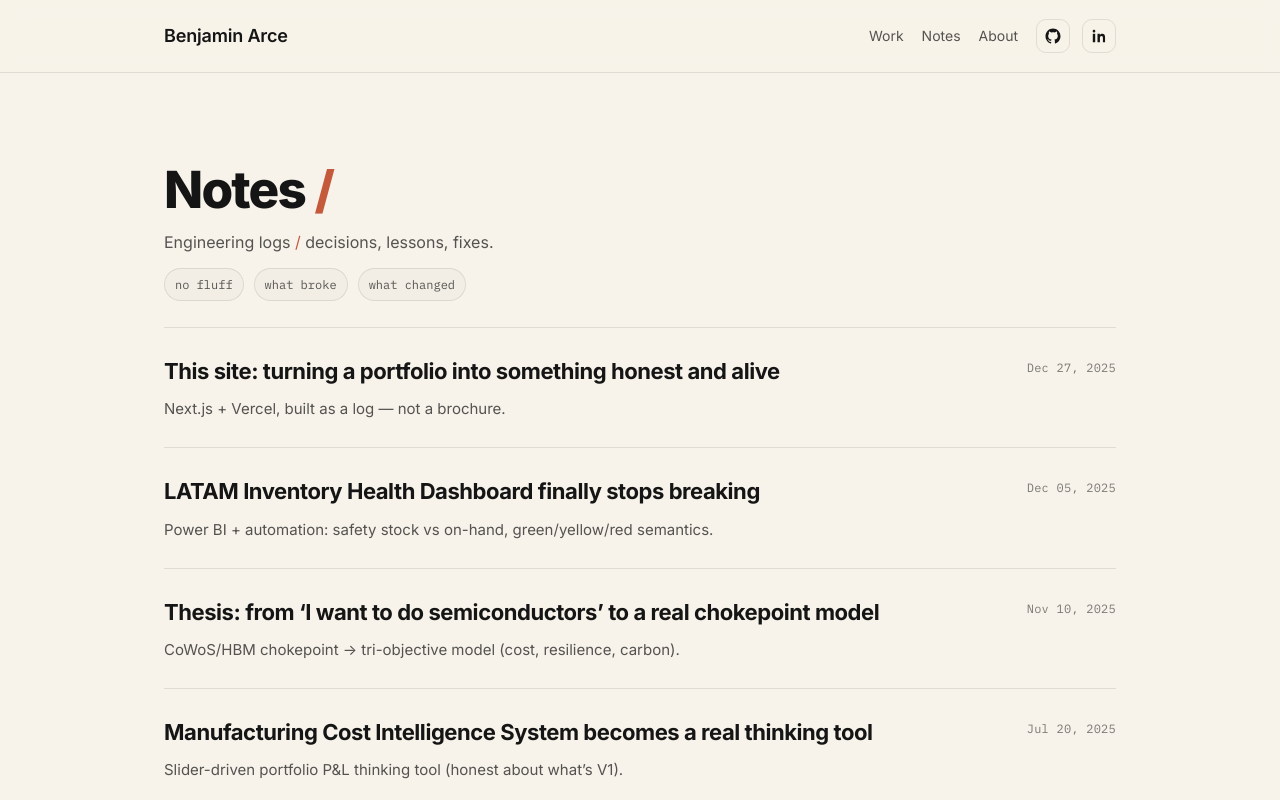
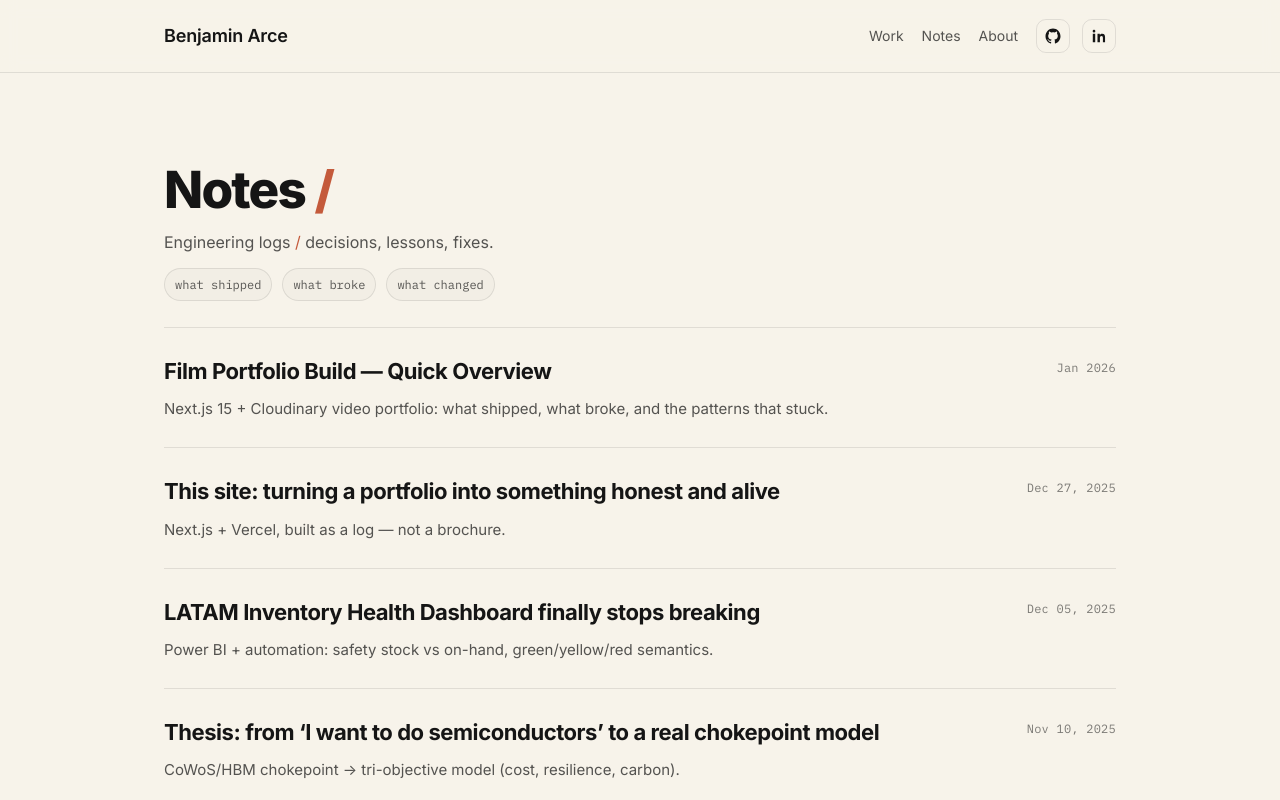
Before and after one commit to benjaminarce-cloud/arcev2-portfolio, a Next.js app: page /notes in a window 1280 px wide. Shown: the top 800 px of the page. Built offline with nearby package versions, Linux system fonts and the light colour scheme.

Commit message:
Update page.tsx

```diff
--- a/src/app/notes/page.tsx
+++ b/src/app/notes/page.tsx
@@ -9,6 +9,12 @@ type NoteRow = {
 };
 
 const NOTES: NoteRow[] = [
+  {
+    slug: "film-portfolio-build-quick-overview",
+    title: "Film Portfolio Build — Quick Overview",
+    desc: "Next.js 15 + Cloudinary video portfolio: what shipped, what broke, and the patterns that stuck.",
+    date: "Jan 2026",
+  },
   {
     slug: "site-honest-and-alive",
     title: "This site: turning a portfolio into something honest and alive",
@@ -55,7 +61,7 @@ export default function NotesPage() {
 
         {/* Accent row UNDER subtitle */}
         <div style={{ display: "flex", flexWrap: "wrap", gap: 10, marginTop: 12, marginBottom: 18 }}>
-          <span className="pill">no fluff</span>
+          <span className="pill">what shipped</span>
           <span className="pill">what broke</span>
           <span className="pill">what changed</span>
         </div>
```
